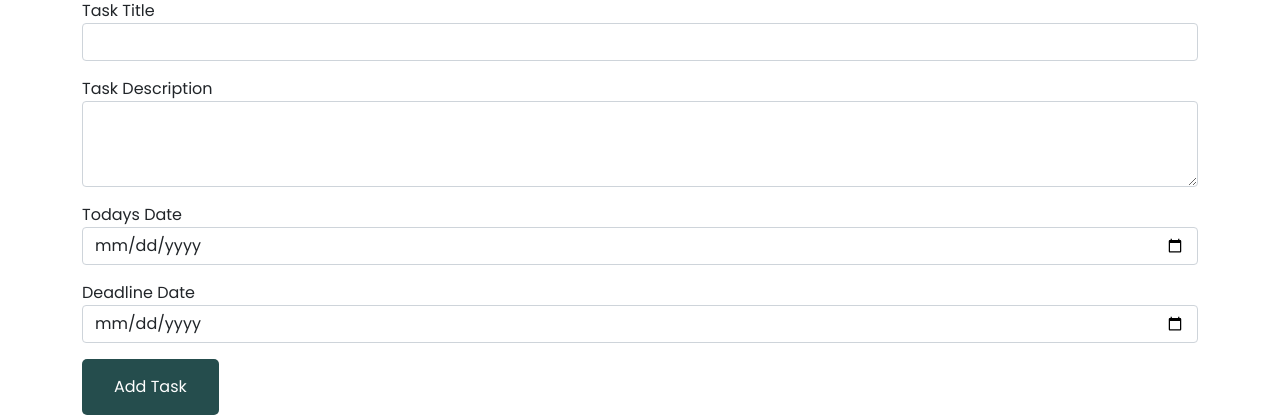
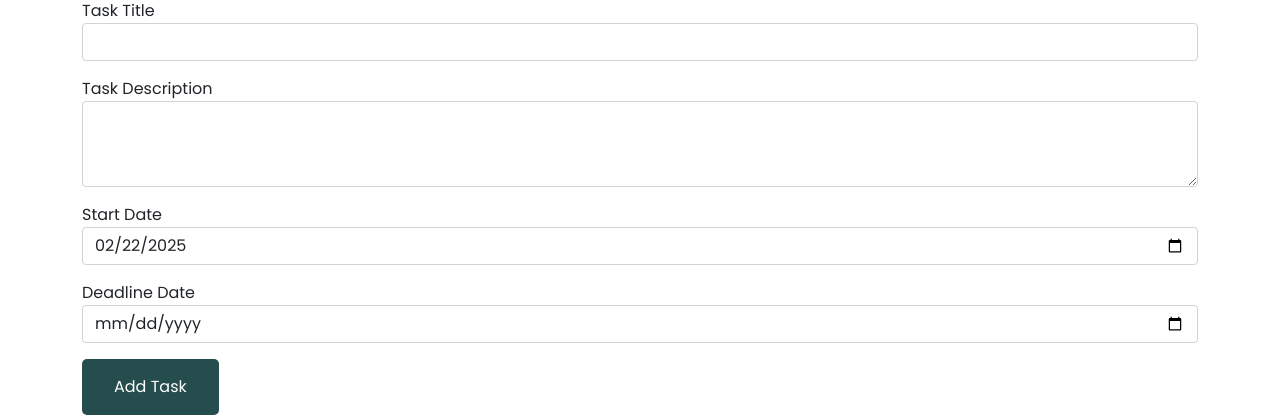
Before and after one commit to Maaruuuf/ToDo-Website, a PHP site: page /task.php in a window 1280 px wide. Shown: the part 439-858 px from the top of the page. Run offline with PHP 8.4, Linux system fonts and the light colour scheme; a user stored in the database is signed in; data comes from the database, SQL or seed files in the repository; some libraries are stand-ins or nearby versions.

Commit message:
new update

```diff
--- a/task.php
+++ b/task.php
@@ -108,20 +108,20 @@ if ($_SERVER["REQUEST_METHOD"] == "POST") {
                         <input type="hidden" name="snoEdit" id="snoEdit">
                         <div class="mb-3">
                             <label for="title">Task Title</label>
-                            <input type="text" class="form-control" id="titleEdit" name="titleEdit">
+                            <input type="text" class="form-control" id="titleEdit" name="titleEdit"  required>
                         </div>
                         <div class="mb-3">
                             <label for="desc">Task Description</label>
                             <textarea class="form-control" id="descriptionEdit" name="descriptionEdit"
-                                rows="3"></textarea>
+                                rows="3"  required></textarea>
                         </div>
                         <div class="mb-3">
-                            <label for="start_date">Todays Date</label>
-                            <input type="date" class="form-control" id="start_dateEdit" name="start_dateEdit">
+                            <label for="start_date">Start Date</label>
+                            <input type="date" class="form-control" id="start_dateEdit" name="start_dateEdit"  required>
                         </div>
                         <div class="mb-3">
                             <label for="deadline_date">Deadline Date</label>
-                            <input type="date" class="form-control" id="deadline_dateEdit" name="deadline_dateEdit">
+                            <input type="date" class="form-control" id="deadline_dateEdit" name="deadline_dateEdit"  required>
                         </div>
                         <button type="submit" class="btn btn-primary">Update Task</button>
                     </form>
@@ -175,19 +175,19 @@ if ($_SERVER["REQUEST_METHOD"] == "POST") {
         <form action="/project1/task.php" method="post">
             <div class="mb-3">
                 <label for="title">Task Title</label>
-                <input type="text" class="form-control" id="title" name="title" aria-describedby="emailHelp">
+                <input type="text" class="form-control" id="title" name="title" aria-describedby="emailHelp"  required>
             </div>
             <div class="mb-3">
                 <label for="desc">Task Description</label>
-                <textarea class="form-control" id="description" name="description" rows="3"></textarea>
+                <textarea class="form-control" id="description" name="description" rows="3"  required></textarea>
             </div>
             <div class="mb-3">
-                <label for="start_date">Todays Date</label>
-                <input type="date" class="form-control" id="start_date" name="start_date">
+                <label for="start_date">Start Date</label>
+                <input type="date" class="form-control" id="start_date" name="start_date" value="<?php echo date('Y-m-d'); ?>" required>
             </div>
             <div class="mb-3">
                 <label for="deadline_date">Deadline Date</label>
-                <input type="date" class="form-control" id="deadline_date" name="deadline_date">
+                <input type="date" class="form-control" id="deadline_date" name="deadline_date"  required>
             </div>
             <button type="submit" class="btn btn-danger">Add Task</button>
         </form>
@@ -298,9 +298,13 @@ if ($_SERVER["REQUEST_METHOD"] == "POST") {
                 tr = e.target.closest('tr');
                 title = tr.getElementsByTagName("td")[0].innerText;
                 description = tr.getElementsByTagName("td")[1].innerText;
-                console.log(title, description);
+                start_date = tr.getElementsByTagName("td")[2].innerText; // Get start date
+                deadline_date = tr.getElementsByTagName("td")[3].innerText; // Get deadline date
+                console.log(title, description, start_date, deadline_date);
                 titleEdit.value = title;
                 descriptionEdit.value = description;
+                start_dateEdit.value = start_date; // Set start date in modal
+                deadline_dateEdit.value = deadline_date; // Set deadline date in modal
                 snoEdit.value = e.target.id;
                 console.log(e.target.id);
                 $('#editModal').modal('toggle');
```
Also changed, not shown: note.php (+4 -4 lines).
